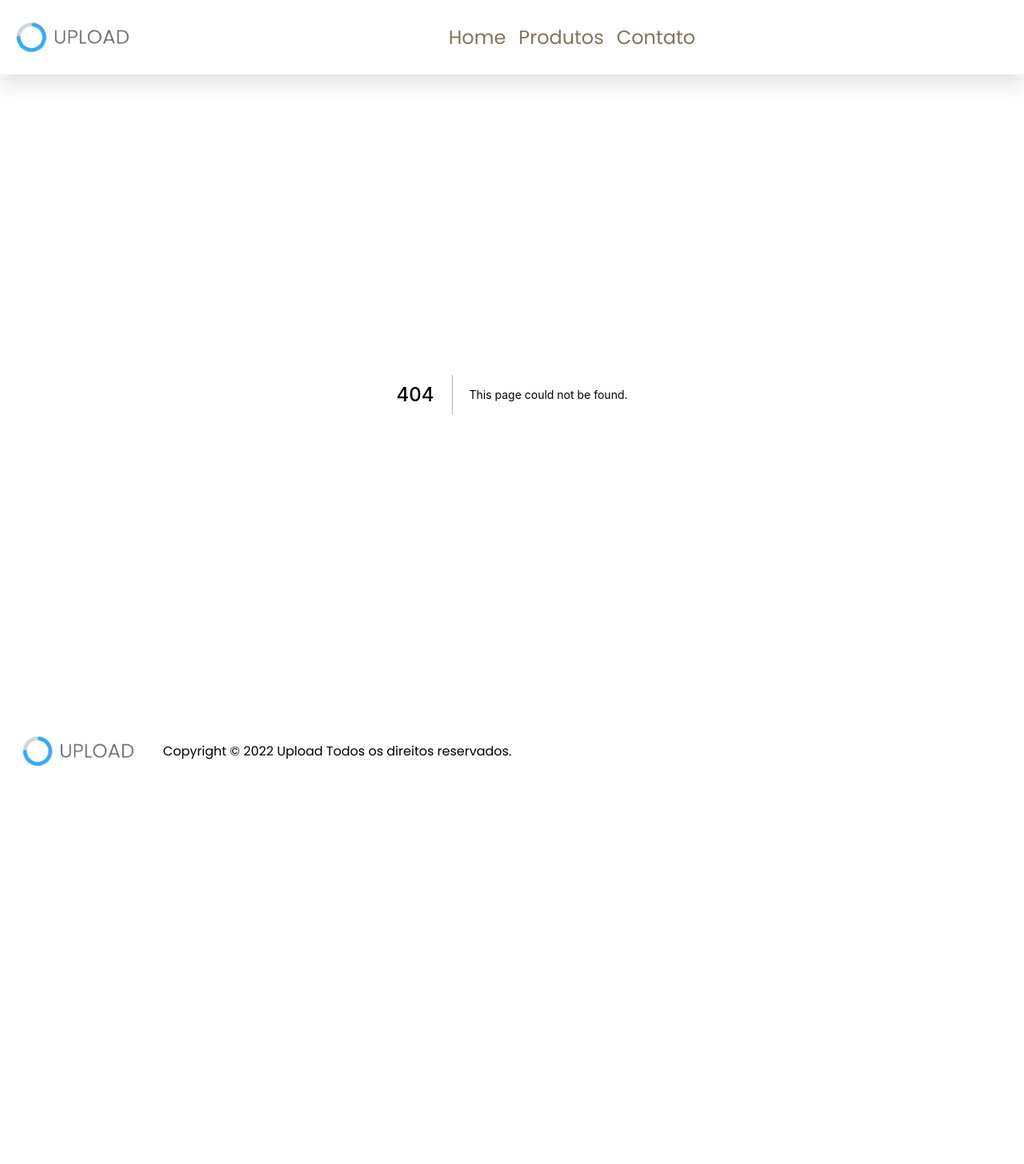
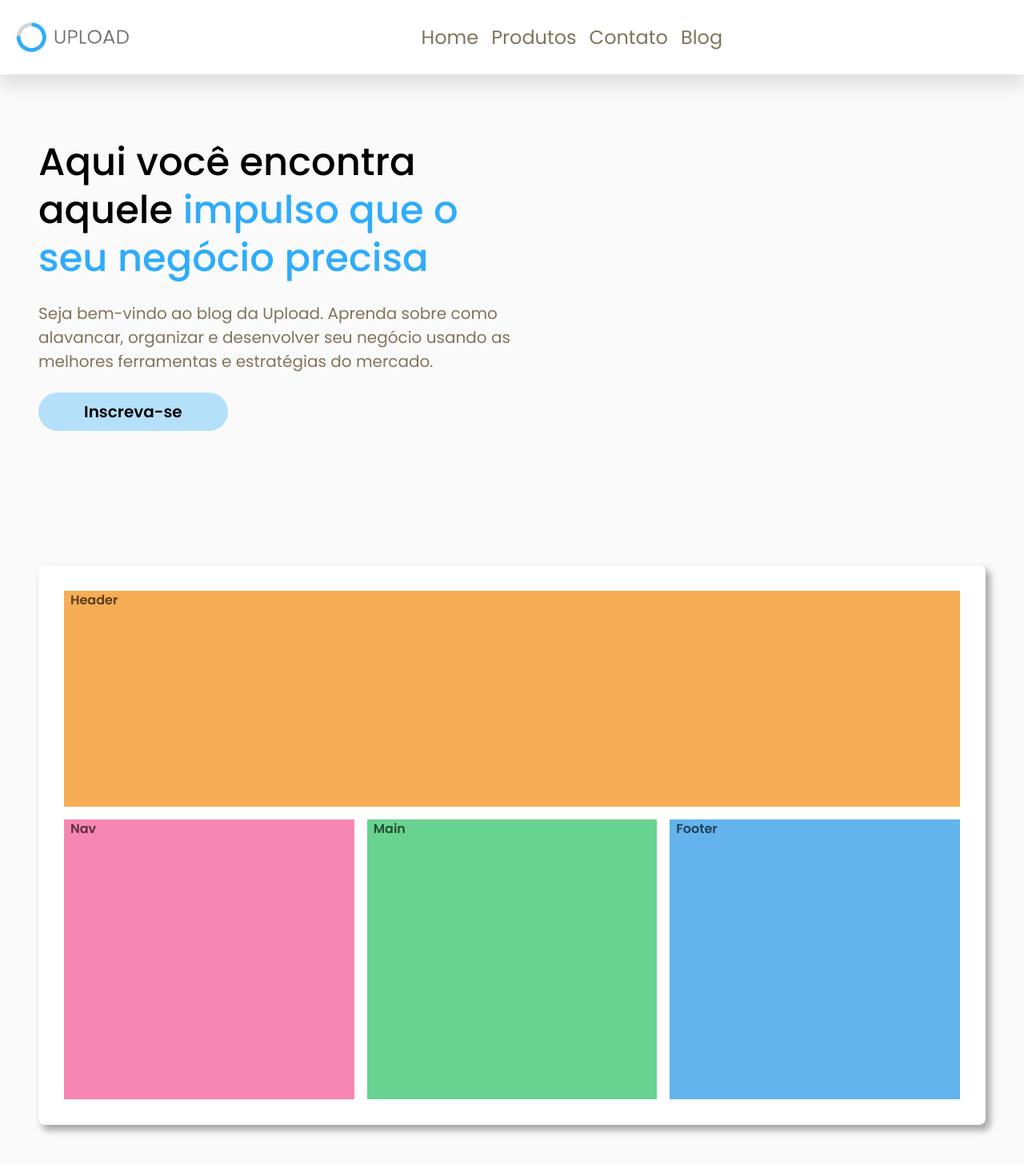
Before and after one commit to upload-empresa/uploadsite, a Next.js app: page /blog in a window 1280 px wide. Before the commit this address had no page. Shown: the top 1456 px of the page at 80% size. Before the commit the page ends 986 px from the top, so only its background shows below. Built offline with nearby package versions, Linux system fonts and the light colour scheme.

Commit message:
Fazendo o Upload Blog

```diff
--- a/src/components/Navbar/index.tsx
+++ b/src/components/Navbar/index.tsx
@@ -36,6 +36,8 @@ export function Navbar() {
                 <Navigation name="Produtos" link='/produtos' />
 
                 <Navigation name="Contato" link='/#contato' />
+
+                <Navigation name="Blog" link='/blog' />
 
             </HStack>
             <IconButton
@@ -84,6 +86,7 @@ export function Navbar() {
                     <Navigation name="Home" link='/' />
                     <Navigation name="Produtos" link='/produtos' />
                     <Navigation name="Contato" link='/#contato' />
+                    <Navigation name="Blog" link='/blog' />
                 </Stack>
             </Stack>
         </HStack>
--- /dev/null
+++ b/src/pages/blog.tsx
@@ -0,0 +1,134 @@
+import { Button, Grid, GridItem, Heading, HStack, Input, Stack, Text } from "@chakra-ui/react"
+
+
+export default function Blog() {
+
+
+    return (
+        <Stack
+            as="main"
+        >
+            <HStack
+                px={{ base: 6, md: 8, lg: 12 }}
+                py={{ base: 10, md: 15, lg: 20 }}
+            >
+                <Stack
+                    w={"50%"}
+                    spacing={6}
+                >
+                    <Heading
+                        as="h1"
+                        fontSize={"48px"}
+                        lineHeight={"60px"}
+                        fontWeight={500}
+                    >
+                        Aqui você encontra aquele <Text as="span" color="#2facfa" >impulso que o seu negócio precisa</Text>
+                    </Heading>
+                    <Text
+                        as="p"
+                        fontSize={"20px"}
+                        lineHeight={"30px"}
+                        color="#82735C"
+                    >
+                        Seja bem-vindo ao blog da Upload. Aprenda sobre como alavancar, organizar e desenvolver seu negócio usando as melhores ferramentas e estratégias do mercado.
+                    </Text>
+                    <Button
+                        as="button"
+                        w={"40%"}
+                        fontSize={{ base: "28px", lg: "20px", xl: "20px" }}
+                        fontWeight="600"
+                        background={"#2facfa57"}
+                        py={6}
+                        color={"black"}
+                        transition="ease-in 0.2s all"
+                        transitionDelay="50ms"
+                        px={4}
+                        borderRadius="full"
+                        _hover={{
+                            bg: "#2facfa57",
+                            color: "black"
+                        }}
+
+                    >
+                        Inscreva-se
+                    </Button>
+                </Stack>
+                {/* <Imagens tam={undefined} path={""} description={""} tamw={"500"} tamh={"500"} /> */}
+            </HStack>
+            <Stack
+                px={{ base: 6, md: 8, lg: 12 }}
+                py={{ base: 10, md: 15, lg: 20 }}
+            >
+                <Grid
+                    bg="white"
+                    borderRadius="8px"
+                    boxShadow={"5px 6px 8px 1px #00000054"}
+                    p={8}
+                    templateAreas={`"h h h"
+                      "n m f"`}
+                    gridTemplateRows={'1fr 1.3fr '}
+                    gridTemplateColumns={'1fr 1fr 1fr'}
+                    h='700px'
+                    gap='4'
+                    color='blackAlpha.700'
+                    fontWeight='bold'
+                >
+                    <GridItem pl='2' bg='orange.300' area={'h'}>
+                        Header
+                    </GridItem>
+                    <GridItem pl='2' bg='pink.300' area={'n'}>
+                        Nav
+                    </GridItem>
+                    <GridItem pl='2' bg='green.300' area={'m'}>
+                        Main
+                    </GridItem>
+                    <GridItem pl='2' bg='blue.300' area={'f'}>
+                        Footer
+                    </GridItem>
+                </Grid>
+            </Stack>
+            <HStack
+                py={12}
+                px={10}
+                spacing={8}
+                bgGradient='linear(to-l, #A1D6DA, #C1C1D9)'
+            >
+                <Stack
+                    w={"50%"}
+                    spacing={5}
+                >
+                    <Heading
+                        fontWeight={400}
+                    >
+                        Inscreva-se em nosso blog
+                    </Heading>
+                    <Text
+                        fontWeight={500}
+                    >
+                        Receba todos os <Text as="span" fontWeight={600}>conteúdos totalmente grátis</Text> e faça seu negócio se destacar!
+                    </Text>
+                </Stack>
+                <Stack
+                    w={"50%"}
+                    spacing={5}
+                >
+                    <Input placeholder='Digite seu melhor email' isRequired w="80%" bg="white" size='lg' />
+                    <Button
+                        as="button"
+                        bgColor="#ffffff4d"
+                        color={"#82735C"}
+                        w={"45%"}
+                        borderRadius="full"
+                        fontSize={{ base: "28px", lg: "20px", xl: "20px" }}
+                        fontWeight="600"
+                        py={6}
+                        px={4}
+
+                    >
+                        Quero me inscrever
+                    </Button>
+                </Stack>
+            </HStack>
+        </Stack>
+    )
+}
```
